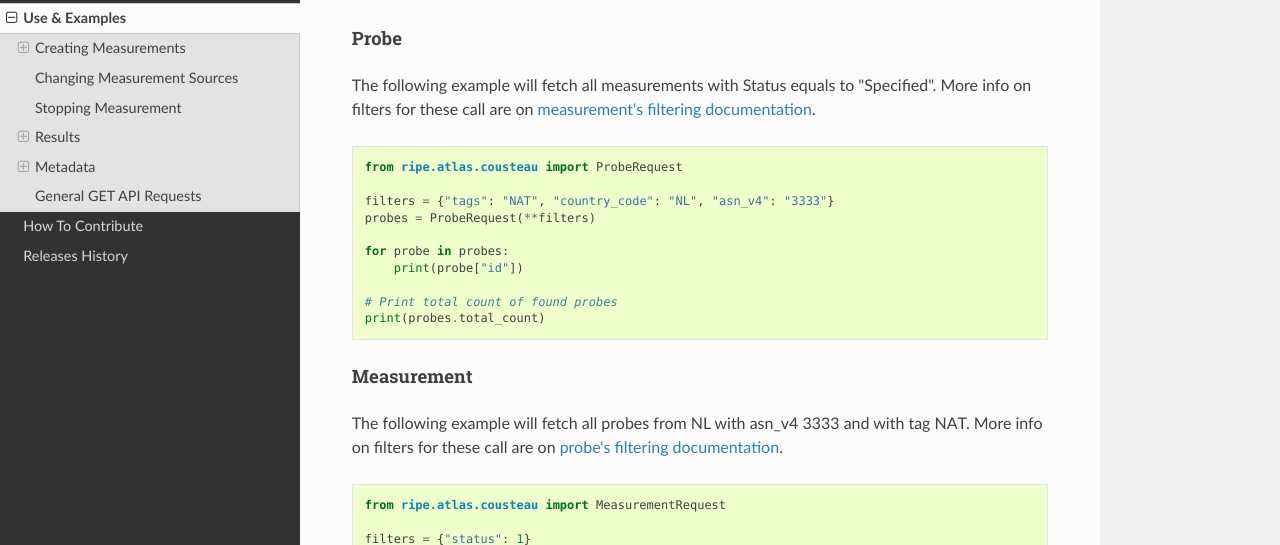
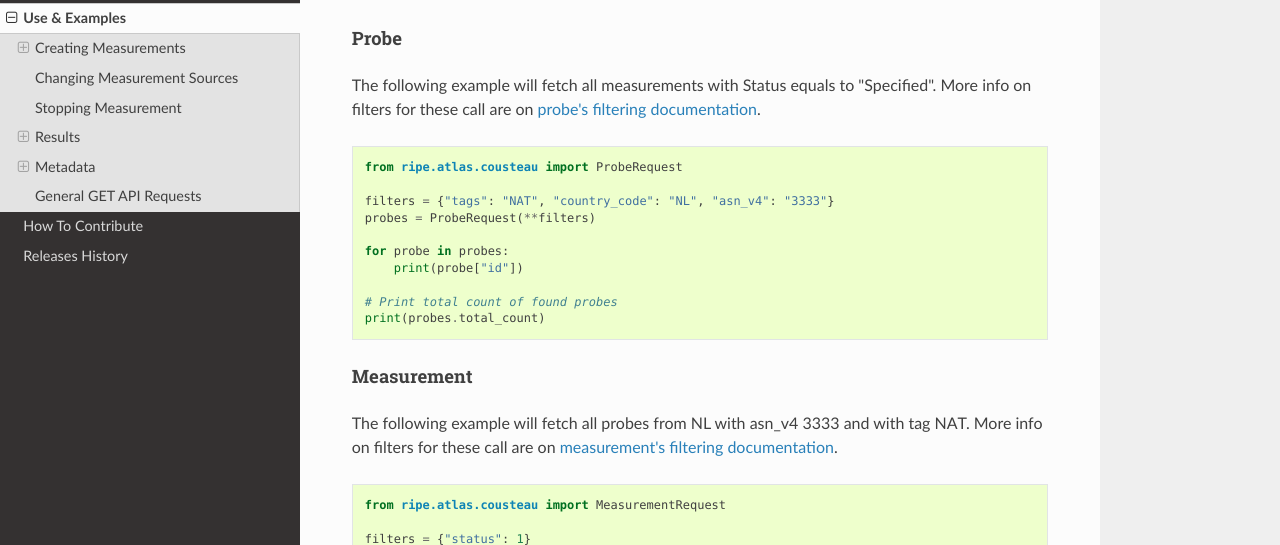
Before and after one commit to RIPE-NCC/ripe-atlas-cousteau, a Sphinx documentation site: the page built from docs/use.rst, in a window 1280 px wide and 900 px high, scrolled down 8345 px. Shown: the part 158-703 px from the top of the window. Built offline with Sphinx 7.4.7 and the Read the Docs theme 2.0.0, drawn with Linux system fonts in a browser that asks for light colours; part of the change alters nothing that is shown.

```diff
--- a/docs/use.rst
+++ b/docs/use.rst
@@ -424,7 +424,7 @@ should be according to `filter api documentation`_. Underneath it will follow al
 
 Probe
 ^^^^^
-The following example will fetch all measurements with Status equals to "Specified". More info on filters for these call are on `measurement's filtering documentation`_.
+The following example will fetch all measurements with Status equals to "Specified". More info on filters for these call are on `probe's filtering documentation`_.
 
 .. code:: python
 
@@ -442,7 +442,7 @@ The following example will fetch all measurements with Status equals to "Specifi
 
 Measurement
 ^^^^^^^^^^^
-The following example will fetch all probes from NL with asn\_v4 3333 and with tag NAT. More info on filters for these call are on `probe's filtering documentation`_.
+The following example will fetch all probes from NL with asn\_v4 3333 and with tag NAT. More info on filters for these call are on `measurement's filtering documentation`_.
 
 .. code:: python
 
```
